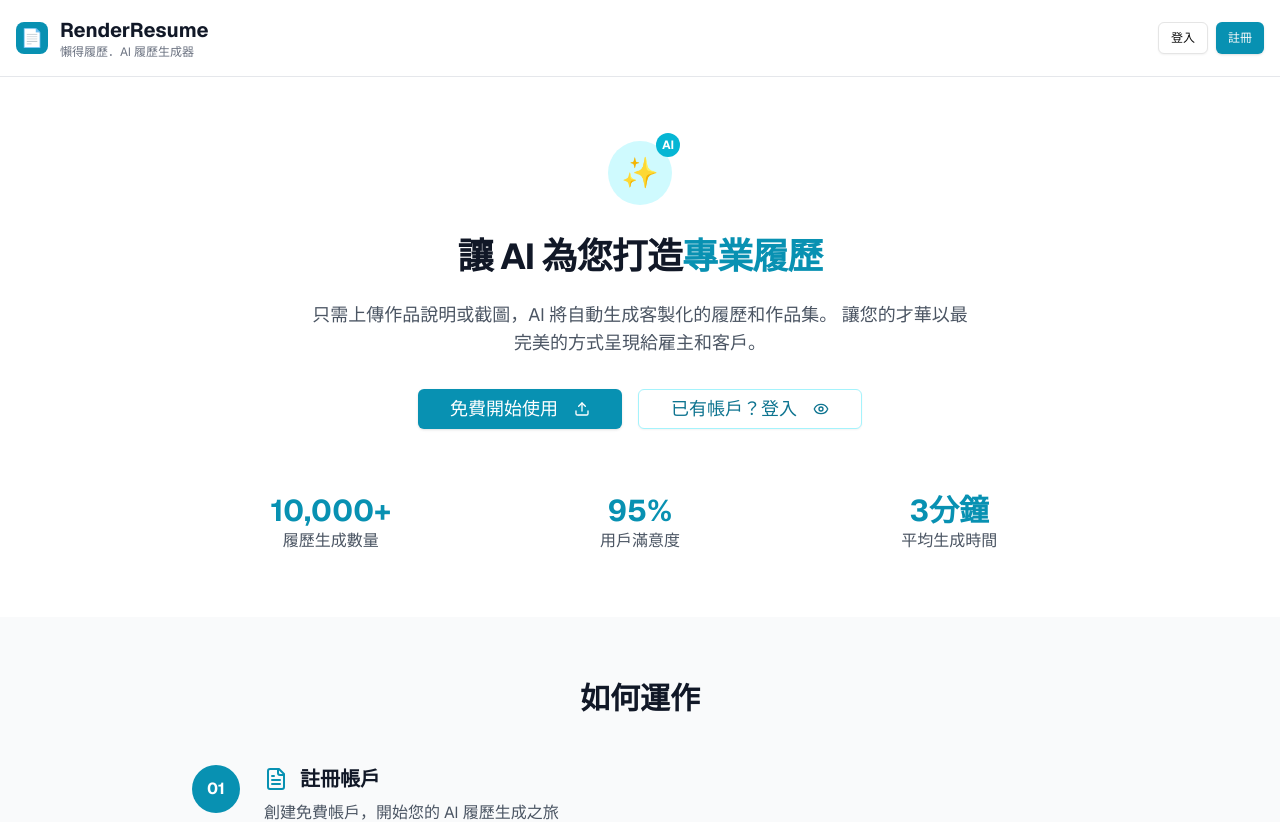
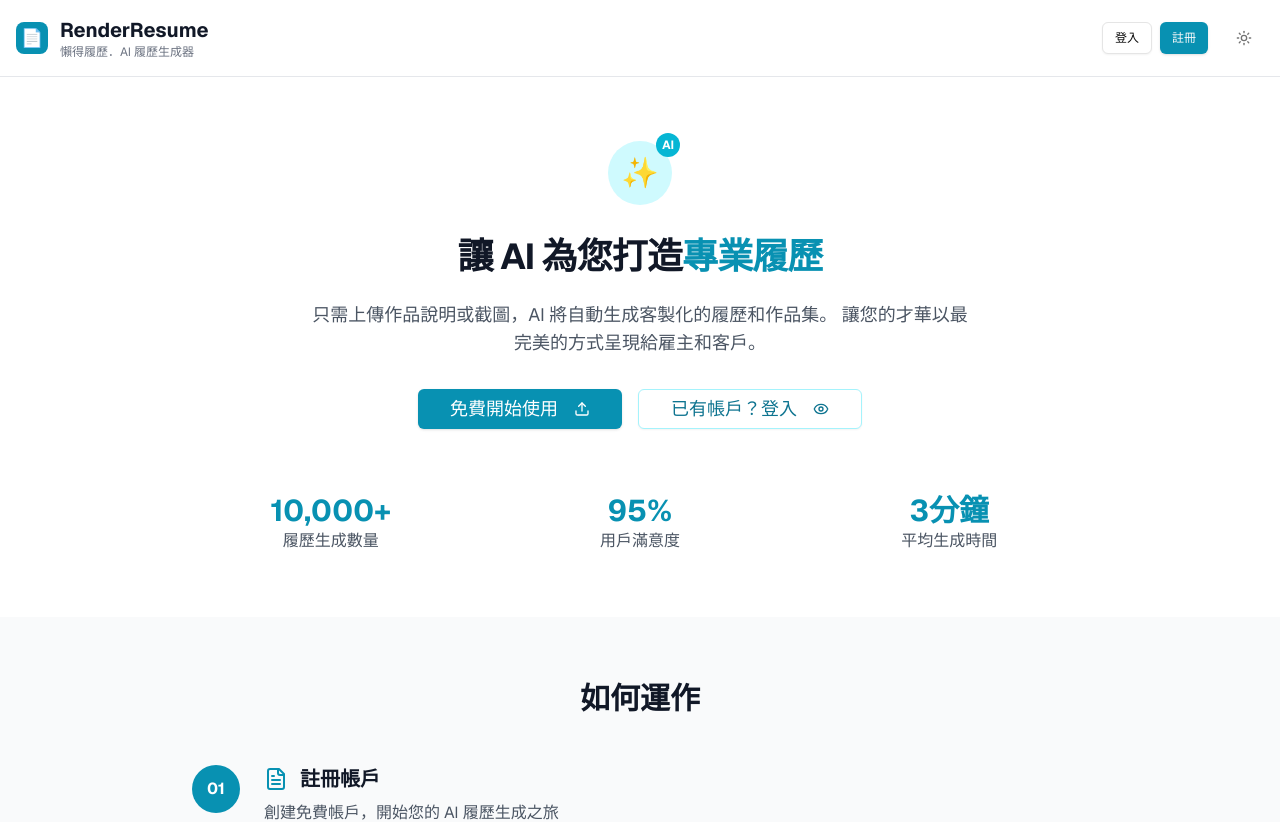
Before and after one commit to ruby0322/render-resume, a Next.js app: page / in a window 1280 px wide. Shown: the top 822 px of the page. Built offline with nearby package versions, Linux system fonts and the light colour scheme; no server answers.

Commit message:
Update default theme to light mode and enable ThemeSwitcher in the app header for improved user customization.

```diff
--- a/app/layout.tsx
+++ b/app/layout.tsx
@@ -30,7 +30,7 @@ export default function RootLayout({
       <body className={`${geistSans.className} antialiased`}>
         <ThemeProvider
           attribute="class"
-          defaultTheme="system"
+          defaultTheme="light"
           enableSystem
           disableTransitionOnChange
         >
--- a/components/app-header.tsx
+++ b/components/app-header.tsx
@@ -5,6 +5,7 @@ import { Button } from "@/components/ui/button";
 import { User } from "lucide-react";
 import Link from "next/link";
 import { usePathname } from "next/navigation";
+import { ThemeSwitcher } from "./theme-switcher";
 
 const AppHeader = () => {
   const pathname = usePathname();
@@ -116,7 +117,7 @@ const AppHeader = () => {
                 </Button>
               </div>
             )}
-            {/* <ThemeSwitcher /> */}
+            <ThemeSwitcher />
           </div>
         </div>
       </div>
```
